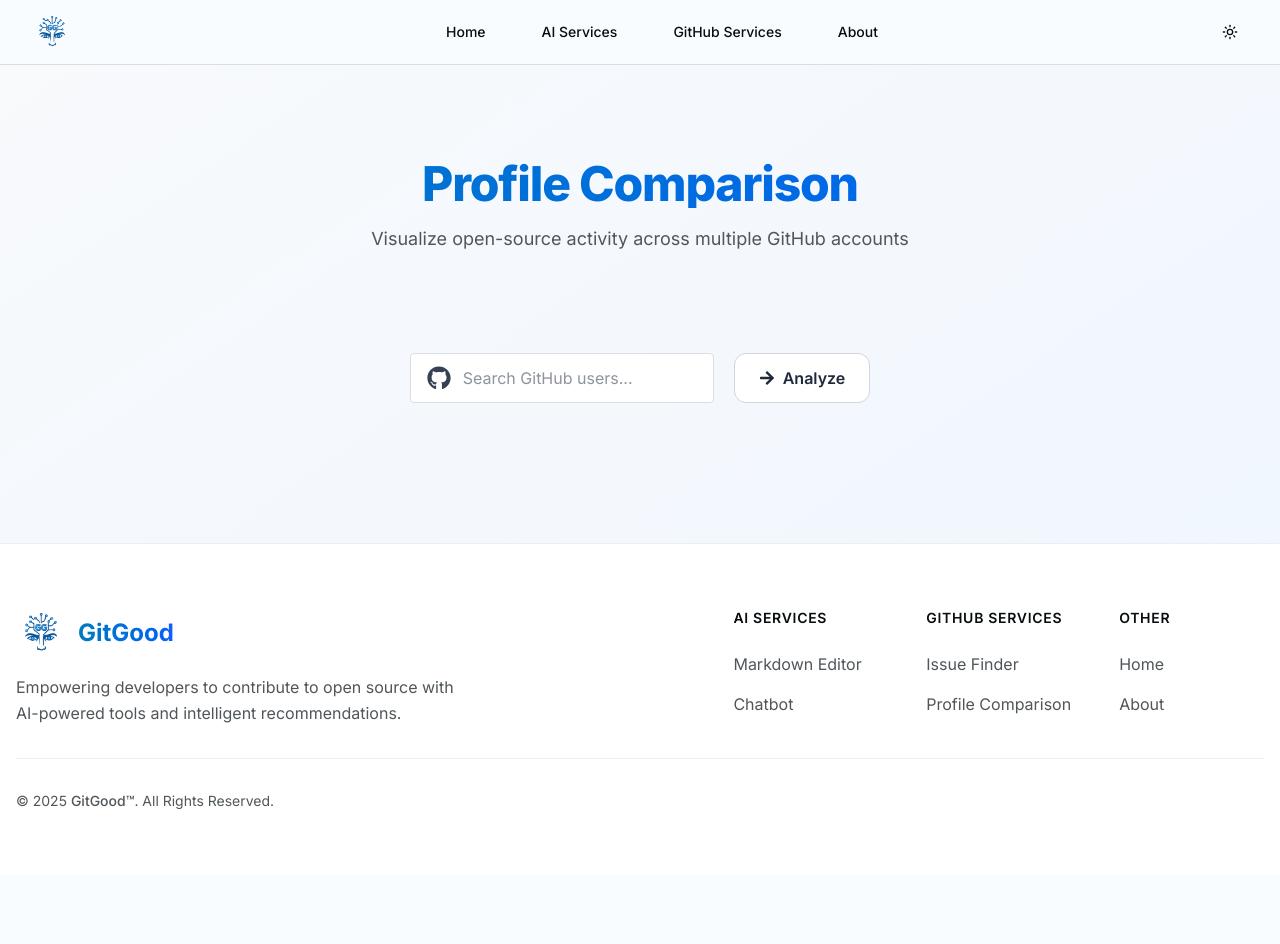
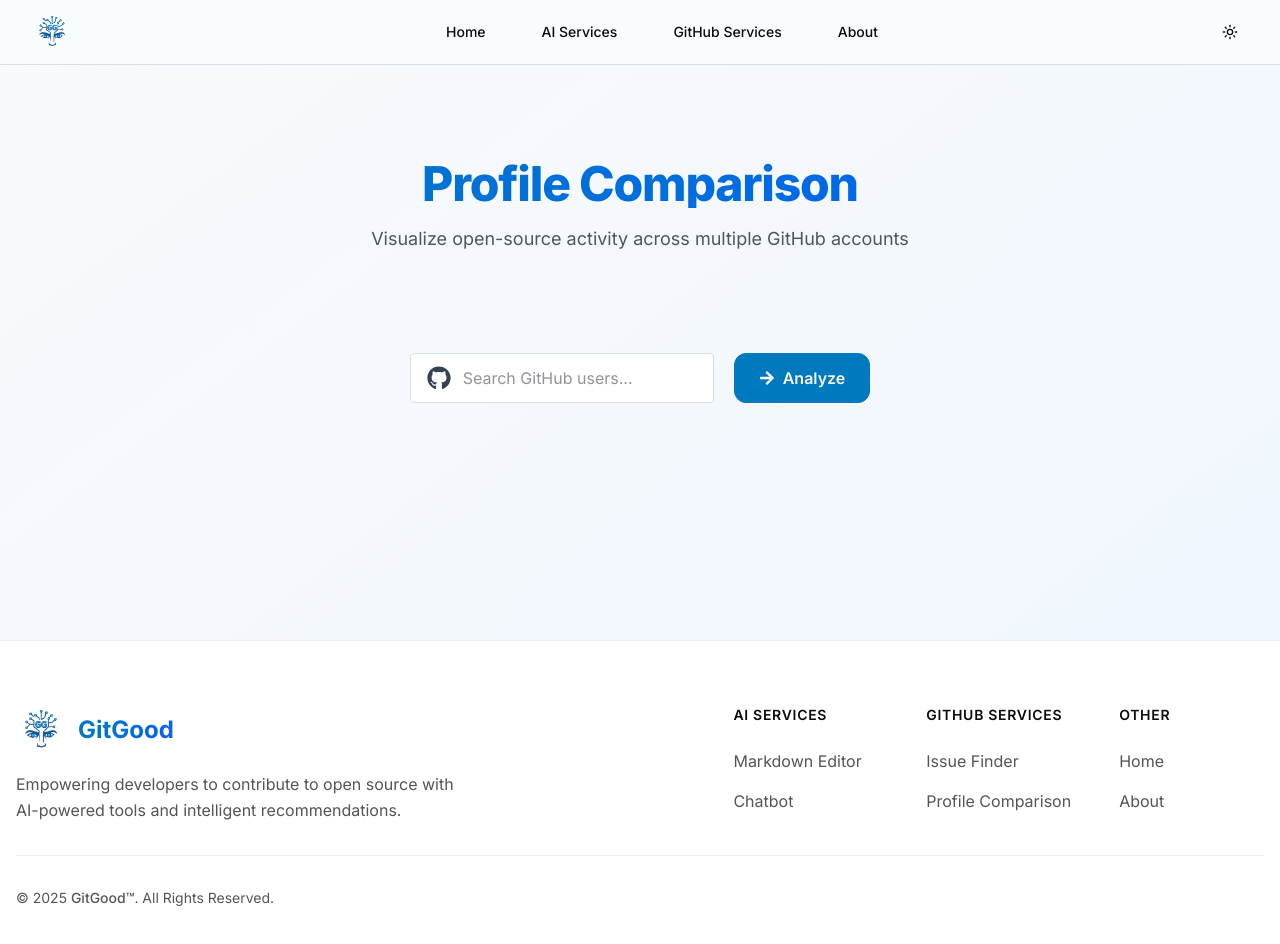
Before and after one commit to CMPT-276-SUMMER-2025/final-project-15-mountains, a Next.js app in the folder src/: page /profile_comparison in a window 1280 px wide. Shown: the top 944 px of the page. Before the commit the page ends 875 px from the top, so only its background shows below. Built offline with nearby package versions, Linux system fonts and the light colour scheme.

Commit message:
Refactor footer margin and adjust profile comparison analyze button and search bar styling

```diff
--- a/src/app/markdown_editor/page.js
+++ b/src/app/markdown_editor/page.js
@@ -190,7 +190,7 @@ export default function Page() {
     }
 
     return (
-        <div className="min-h-screen py-20 px-4">
+        <div className="min-h-screen py-20 px-4 mb-20">
             {/* Header */}
             <div className="max-w-7xl mx-auto text-center mb-16">
                 <h1 className="text-gradient font-bold mb-6">
--- a/src/app/profile_comparison/page.js
+++ b/src/app/profile_comparison/page.js
@@ -176,7 +176,7 @@ export default function ProfileComparison() {
     };
 
     return (
-        <div className="w-full mt-20">
+        <div className="w-full mt-20 min-h-[60vh]">
             <ComparisonHeader/>
             <div className="flex flex-col gap-10">
                 <div className="flex justify-center">
@@ -187,13 +187,11 @@ export default function ProfileComparison() {
                             onClick={handleAnalysis}
                             className={`w-[160px] flex items-center gap-2 px-6 py-3 rounded-lg font-semibold border
                                         transition-transform duration-150 justify-center
-                                        text-gray-800 dark:text-white
                                         ${loading
-                                            ? "bg-gray-300 dark:bg-gray-700 border-gray-300 dark:border-gray-600 " +
-                                              "cursor-not-allowed"
-                                            : "bg-white hover:bg-gray-200 active:bg-gray-300 dark:bg-[#2a2a2a] " +
-                                              "dark:hover:bg-[#3a3a3a] dark:active:bg-[#444] border-gray-300 " +
-                                              "dark:border-border hover:scale-105"
+                                            ? "bg-gray-300 dark:bg-gray-600 text-muted-foreground " +
+                                              "border-muted cursor-not-allowed"
+                                            : "bg-primary text-primary-foreground border-primary hover:scale-105 " +
+                                               "hover:bg-primary/90"
                             }`}
                         >
                             {loading ? (
@@ -203,7 +201,6 @@ export default function ProfileComparison() {
                             )}
                             {loading ? "" : "Analyze"}
                         </button>
-
                     </div>
                 </div>
 
@@ -217,7 +214,7 @@ export default function ProfileComparison() {
                         <div className="flex gap-4 w-full items-stretch">
                             {userProfiles.map((profile) => (
                                 <div key={profile.login} className="flex-1 min-w-0 flex flex-col">
-                                    <UserOverview
+                                <UserOverview
                                         userProfile={profile.data}
                                         repos={profile.repos}
                                         userCount={userProfiles.length}
--- a/src/components/profile_comparison/SearchBar.js
+++ b/src/components/profile_comparison/SearchBar.js
@@ -24,8 +24,8 @@ export default function SearchBar({ onSelect, cache }) {
 
     return (
         <div
-            className="relative flex items-center border border-border rounded px-4 py-3 bg-white
-                       dark:bg-input dark:text-foreground">
+            className="relative flex items-center border border-border border-1 rounded px-4 py-3 bg-white
+                       dark:bg-input dark:text-foreground dark:border-foreground/30">
             <FaGithub className="text-gray-700 text-xl mr-3 h-6 w-6 dark:text-muted-foreground"/>
             <input
                 type="text"
@@ -39,7 +39,6 @@ export default function SearchBar({ onSelect, cache }) {
                     setTimeout(() => setResultsVisible(false), 100);
                 }}
                 className="outline-none text-gray-800 dark:text-foreground dark:bg-transparent"
-
             />
 
             {input && (
--- a/src/components/ui/footer.js
+++ b/src/components/ui/footer.js
@@ -11,7 +11,7 @@ export default function Footer() {
   return (
     <>
     {!hideFooter && (
-      <footer className="bg-card border-t border-border/50 mt-20">
+      <footer className="bg-card border-t border-border/50">
         <div className="mx-auto w-full max-w-screen-xl p-4 py-12 lg:py-16">
           <div className="md:flex md:justify-between">
             <div className="mb-8 md:mb-0">
```
